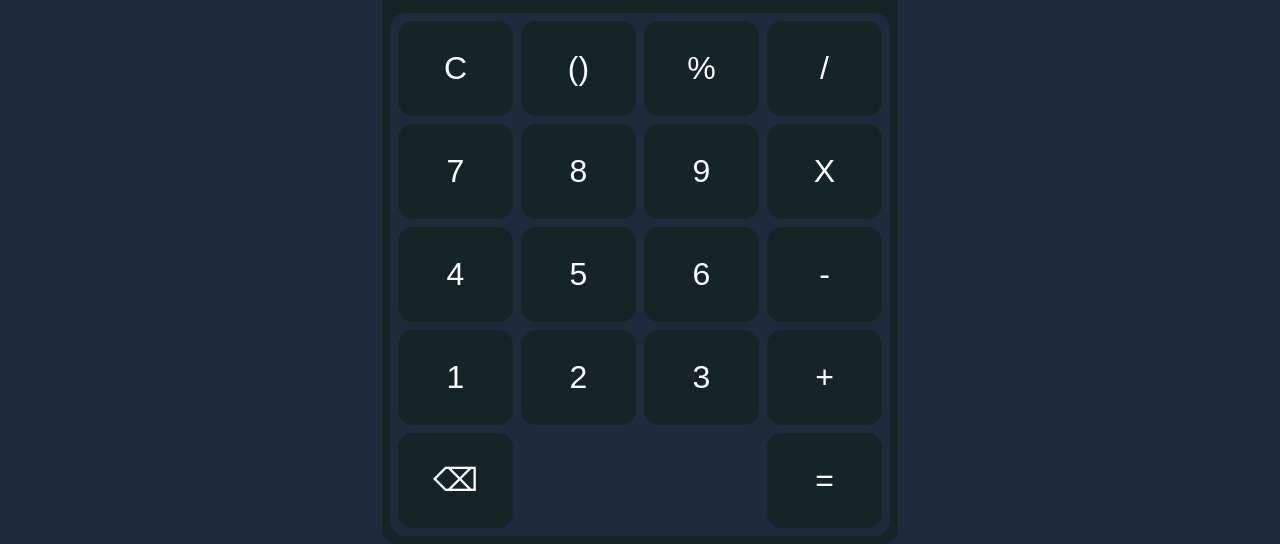
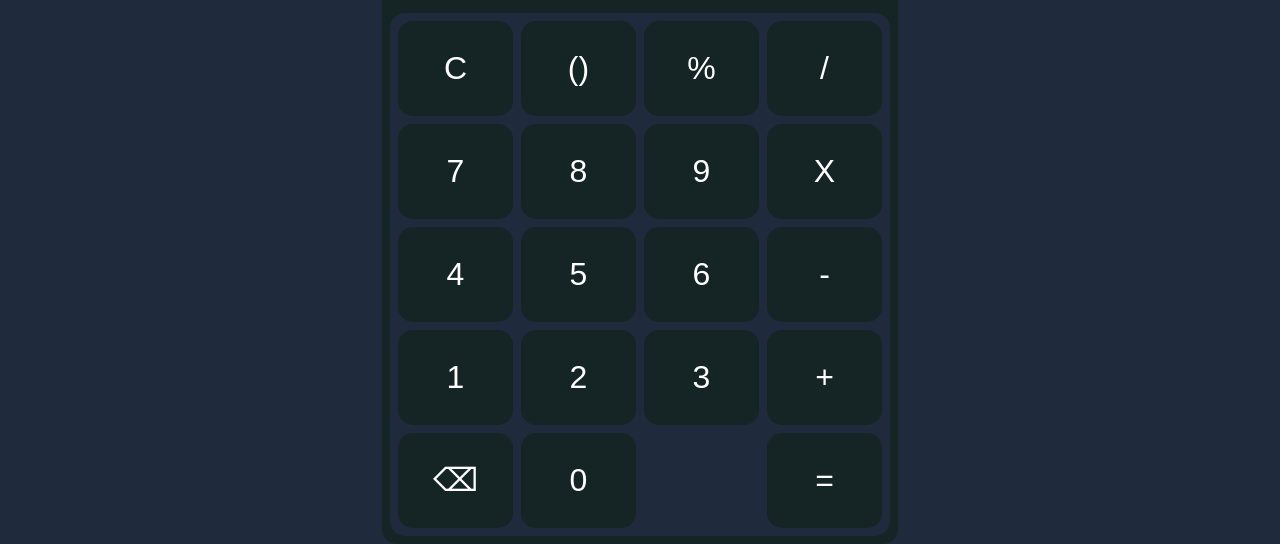
Before and after one commit to Ploe4kaOfficial/simple-calculator, a plain HTML site: page index.html in a window 1280 px wide. Shown: the part 288-832 px from the top of the page. Drawn offline with Linux system fonts and the light colour scheme.

Commit message:
Update index.html

```diff
--- a/index.html
+++ b/index.html
@@ -24,7 +24,7 @@
                     <button onclick="input(7)" class="calcButton">7</button><button onclick="input(8)" class="calcButton">8</button><button onclick="input(9)" class="calcButton">9</button><button onclick="input('*')" class="calcButton">X</button>
                     <button onclick="input(4)" class="calcButton">4</button><button onclick="input(5)" class="calcButton">5</button><button onclick="input(6)" class="calcButton">6</button><button onclick="input('-')" class="calcButton">-</button>
                     <button onclick="input(1)" class="calcButton">1</button><button onclick="input(2)" class="calcButton">2</button><button onclick="input(3)" class="calcButton">3</button><button onclick="input('+')" class="calcButton">+</button>
-                    <button style="grid-area: 5 / 4;" onclick="returnInput()" class="calcButton">=</button><button onclick="deleteLast()" class="calcButton">⌫</button>
+                    <button style="grid-area: 5 / 4;" onclick="returnInput()" class="calcButton">=</button><button onclick="deleteLast()" class="calcButton">⌫</button><button onclick="input(0)" class="calcButton">0</button>
                 </div>
             </div>
         </main>
```
